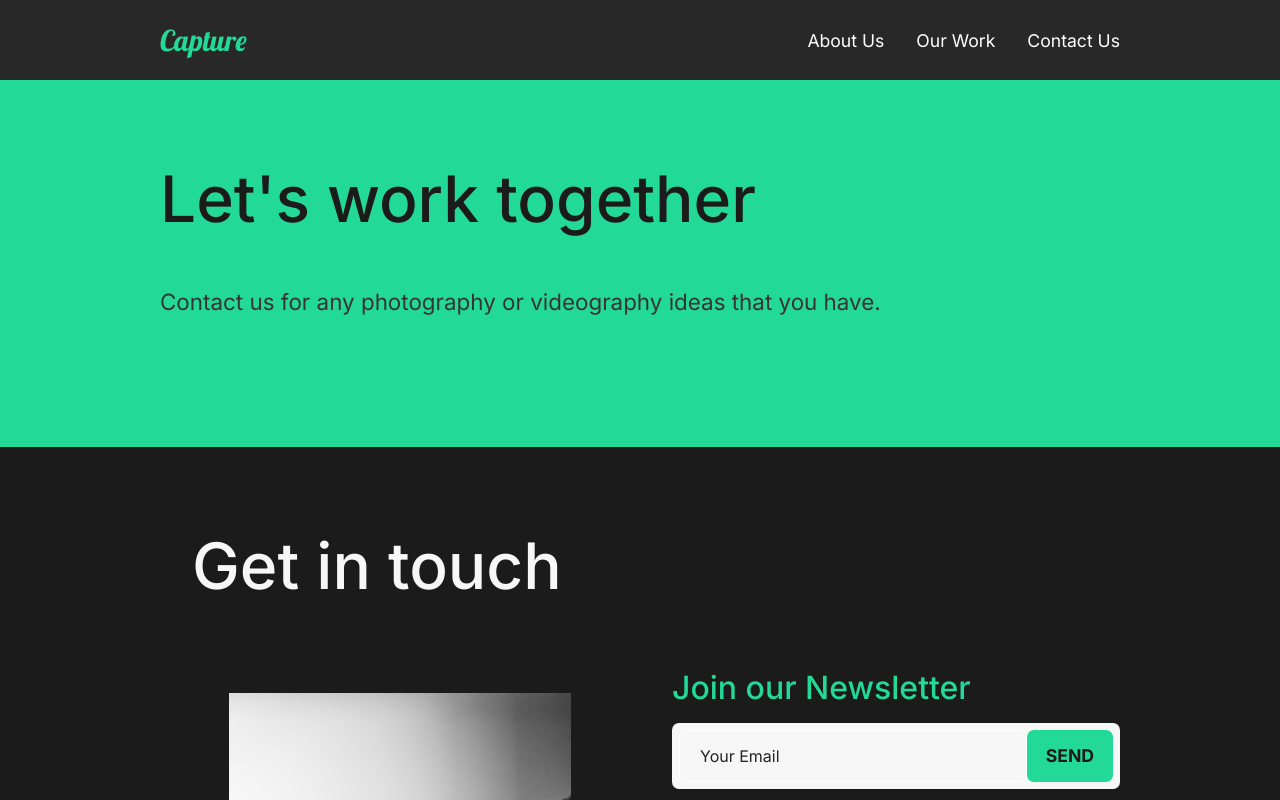
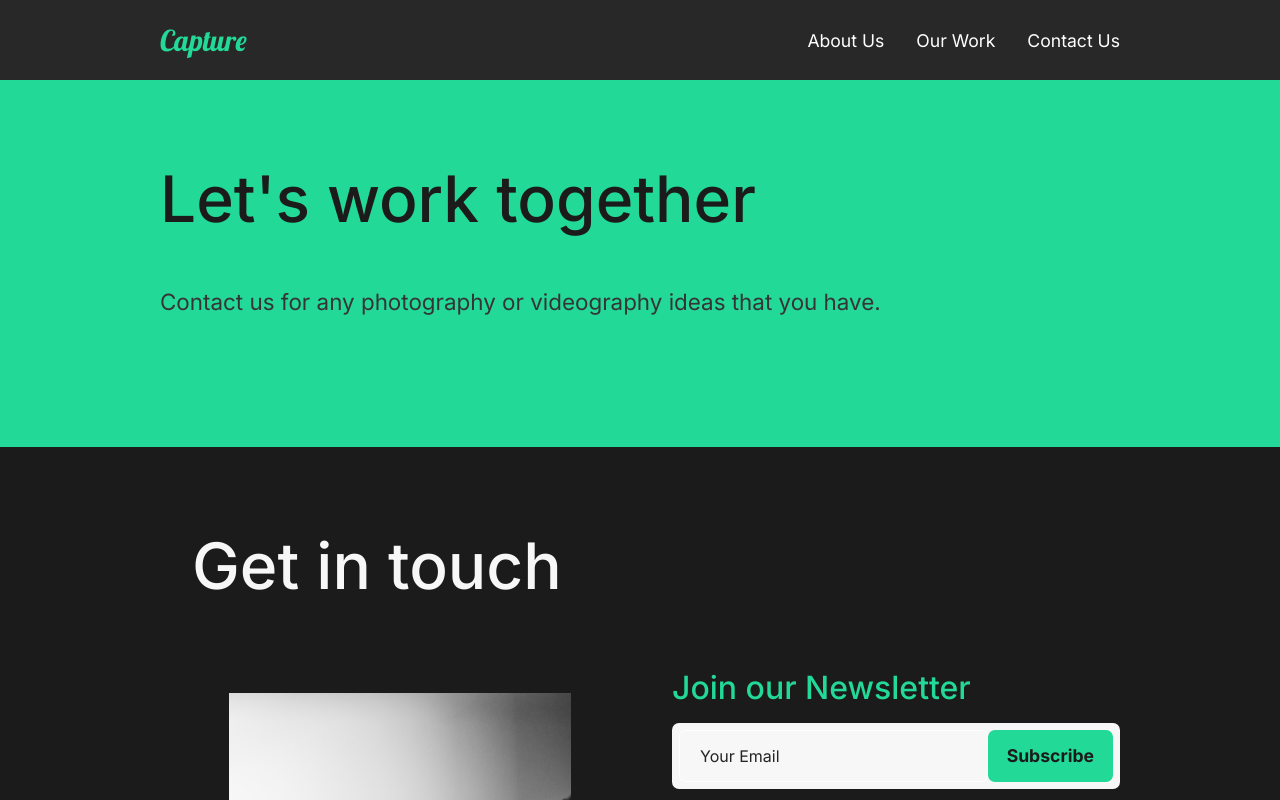
Before and after one commit to sujoyduttajad/Capture-Portfolio, a React (Create React App) app: page /contact in a window 1280 px wide. Shown: the top 800 px of the page. Built offline with nearby package versions, Linux system fonts and the light colour scheme.

Commit message:
Update ContactSocial.js

```diff
--- a/src/components/ContactSocial.js
+++ b/src/components/ContactSocial.js
@@ -135,7 +135,6 @@ const Newsletter = styled(motion.div)`
     font-family: inherit;
     padding: 10px 20px;
     border-radius: 7px;
-    /* margin-right: 10px; */
     background-color: #f7f7f7;
     outline: none;
     border: none;
@@ -177,7 +176,7 @@ const ContactSocial = () => {
               <motion.h3>Join our Newsletter</motion.h3>
               <form>
                 <input name="email" type="email" placeholder="Your Email" />
-                <button>SEND</button>
+                <button>Subscribe</button>
               </form>
             </Title>
           </Newsletter>
```
